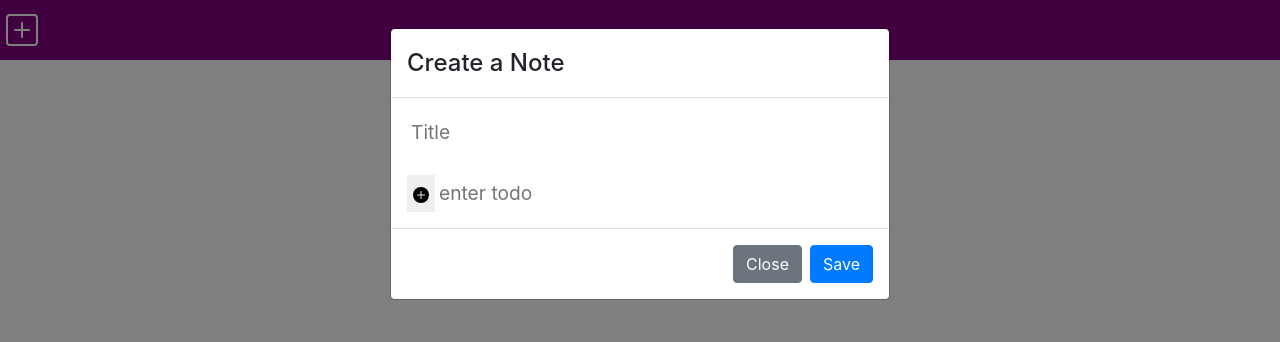
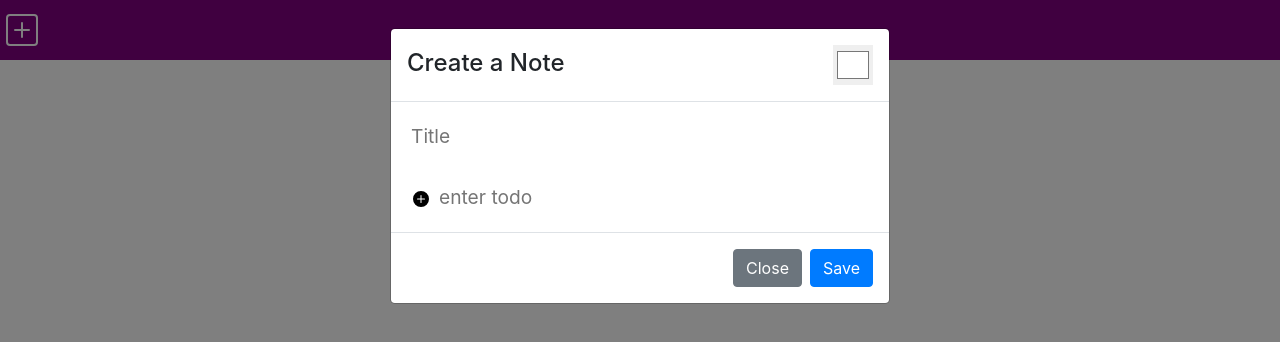
Before and after one commit to compspandan/DO-IT, a React (Create React App) app in the folder client/: page / in a window 1280 px wide. Both pictures are taken after a click on the button 22 px from the left and 29 px from the top of the page. Shown: the top 342 px of the page. Built offline with nearby package versions, Linux system fonts and the light colour scheme.

Commit message:
Added color picker

```diff
--- a/client/src/components/popup/index.jsx
+++ b/client/src/components/popup/index.jsx
@@ -1,14 +1,13 @@
 import React from 'react'
-import { Modal,Button } from 'react-bootstrap';
+import { Modal,Button,Card } from 'react-bootstrap';
 import ListItem from './listItem'
-
 
 class Popup extends React.Component
 {
     constructor(props)
     {
         super(props)
-        this.state={title:"",list : [],todo:""}
+        this.state={title:"",list : [],todo:"",color:""}
         this.setValue = this.setValue.bind(this)
         this.insTodo = this.insTodo.bind(this)
         this.deleteTodo = this.deleteTodo.bind(this)
@@ -54,6 +53,7 @@ class Popup extends React.Component
               <Modal show={true} onHide={this.props.handleClose} backdrop="static">
                 <Modal.Header>
                   <Modal.Title>Create a Note</Modal.Title>
+                  <input name="color" defaultValue="#FFFFFF" type="color" onChange={this.setValue}/>
                 </Modal.Header>
                 <Modal.Body>
                     <input name="title" type="text" placeholder="Title" onChange={this.setValue}/>
--- a/client/src/index.css
+++ b/client/src/index.css
@@ -6,6 +6,7 @@ header {
     outline:none;
     border:none;
     border-color: none;
+    background: none;
 }
 
 input:checked+p {
@@ -22,6 +23,14 @@ input[type=text]{
   font-size: 1.2em;
 }
 
+input[type=color]{
+  border:none;
+  padding:2px;
+  outline:none;
+  height:40px;
+  width:40px;
+}
+
 .todoItem {
   margin: 0 0 0 3%;
   width:90%;
```
